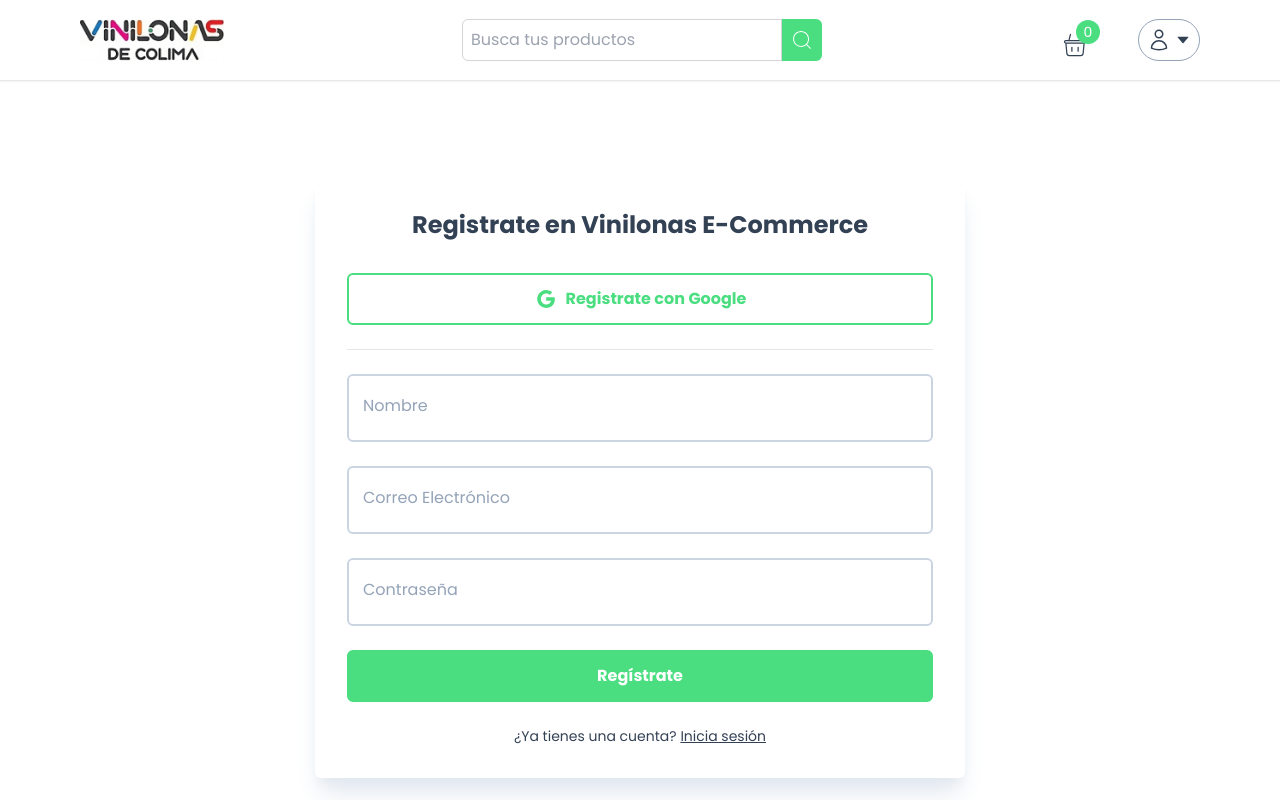
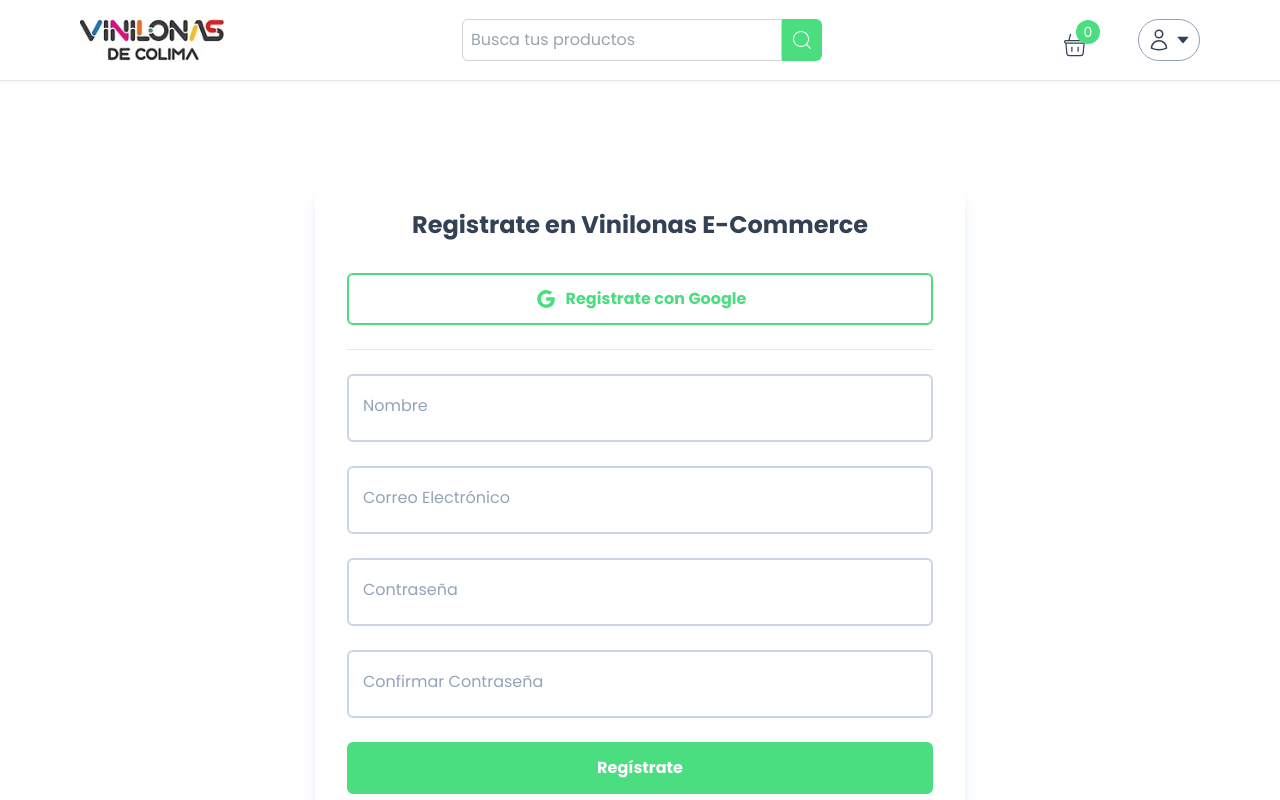
Before and after one commit to PandoraBox78/Vinilonas-Ecommerce_2.0, a Next.js app: page /register in a window 1280 px wide. Shown: the top 800 px of the page. Built offline with nearby package versions, Linux system fonts and the light colour scheme; no server answers; a web font is replaced by a local one.

Commit message:
confirmar contraseña y validaciones

```diff
--- a/app/register/RegisterForm.tsx
+++ b/app/register/RegisterForm.tsx
@@ -12,17 +12,29 @@
 import Heading from "../components/Heading";
 import { SafeUser } from "../../types";
 import { signIn } from "next-auth/react";
-import { yupResolver } from '@hookform/resolvers/yup'; // Importa yupResolver
-import * as yup from 'yup'; // Importa yup
+import { yupResolver } from "@hookform/resolvers/yup"; // Importa yupResolver
+import * as yup from "yup"; // Importa yup
 
 interface RegisterUserProps {
   currentUser: SafeUser | null;
 }
 
 const schema = yup.object().shape({
-  name: yup.string().required('Nombre es obligatorio'),
-  email: yup.string().email('Formato de correo electrónico inválido').required('Correo electrónico es obligatorio'),
-  password: yup.string().min(6, 'La contraseña debe tener al menos 6 caracteres').required('Contraseña es obligatoria'),
+  name: yup.string().required("Nombre es obligatorio"),
+  email: yup
+    .string()
+    .email("Formato de correo electrónico inválido")
+    .required("Correo electrónico es obligatorio"),
+  password: yup
+    .string()
+    .min(8, "La contraseña debe tener al menos 8 caracteres")
+    .required("Contraseña es obligatoria"),
+  confirmPassword: yup
+    .mixed()
+    .test("match", "Las contraseñas deben coincidir", function (value) {
+      return value === this.parent.password || value === null;
+    })
+    .required("Confirmar contraseña es obligatorio"),
 });
 
 const RegisterForm: React.FC<RegisterUserProps> = ({ currentUser }) => {
@@ -35,11 +47,12 @@
     formState: { errors },
   } = useForm<FieldValues>({
     resolver: yupResolver(schema) as any, // Explicitly cast to 'any' to resolve the type issue
-  defaultValues: {
-    email: "",
-    password: "",
-    name: "", // Add the missing 'name' field to defaultValues
-  },
+    defaultValues: {
+      email: "",
+      password: "",
+      confirmPassword: "",
+      name: "", // Add the missing 'name' field to defaultValues
+    },
   });
 
   useEffect(() => {
@@ -101,9 +114,10 @@
         register={register}
         errors={errors}
         required
-
       ></Input>
-      {errors.name && <p className="text-red-500">{errors.name.message as String}</p>}
+      {errors.name && (
+        <p className="text-red-500">{errors.name.message as String}</p>
+      )}
       <Input
         id="email"
         label="Correo Electrónico"
@@ -113,7 +127,9 @@
         required
         type="email"
       ></Input>
-      {errors.email && <p className="text-red-500">{errors.email.message as string}</p>}
+      {errors.email && (
+        <p className="text-red-500">{errors.email.message as string}</p>
+      )}
       <Input
         id="password"
         label="Contraseña"
@@ -123,7 +139,23 @@
         required
         type="password"
       ></Input>
-      {errors.password && <p className="text-red-500">{errors.password.message as string}</p>}
+      {errors.password && (
+        <p className="text-red-500">{errors.password.message as string}</p>
+      )}
+      <Input
+        id="confirmPassword"
+        label="Confirmar Contraseña"
+        disabled={isLoading}
+        register={register}
+        errors={errors}
+        required
+        type="password"
+      />
+      {errors.confirmPassword && (
+        <p className="text-red-500">
+          {errors.confirmPassword.message as string}
+        </p>
+      )}
       <Button
         label={isLoading ? "Cargando..." : "Regístrate"}
         onClick={handleSubmit(onSubmit)}
```
